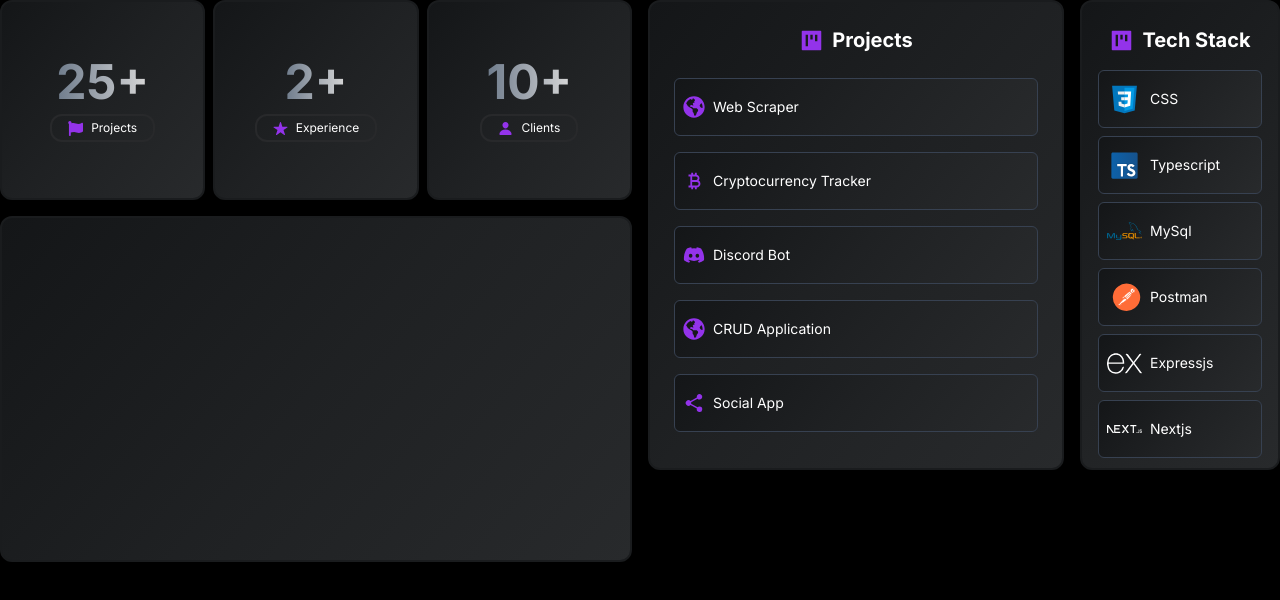
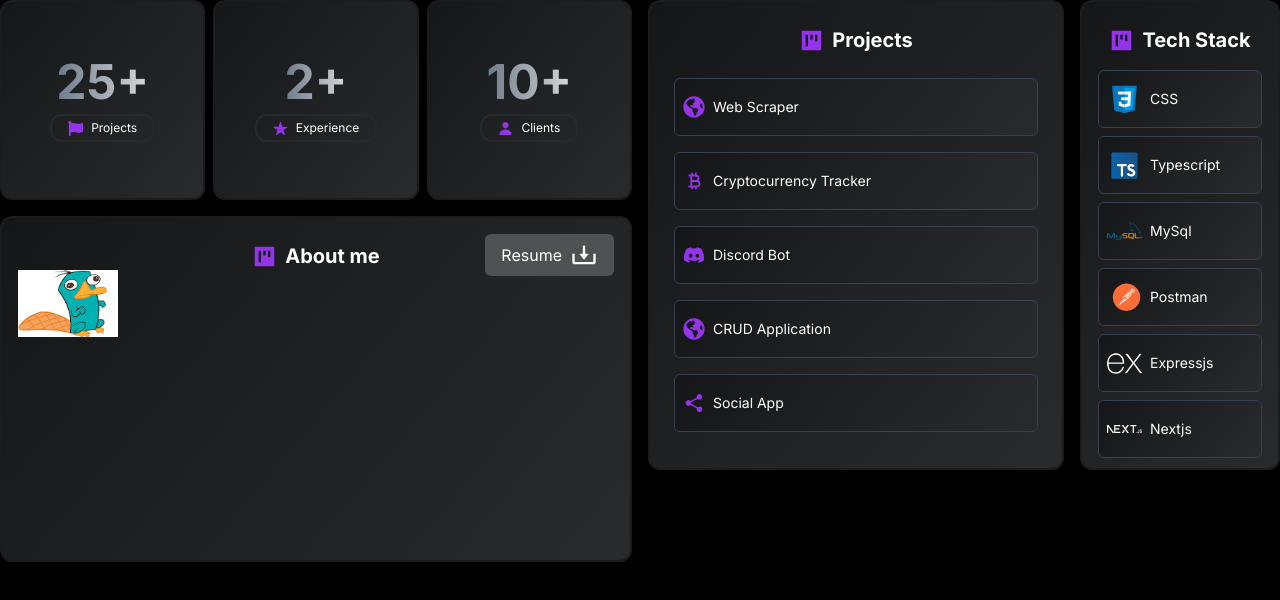
Before and after one commit to TanithFlory/personal-website, a Next.js app: page / in a window 1280 px wide. Shown: the top 600 px of the page. Built offline with nearby package versions, Linux system fonts and the light colour scheme.

Commit message:
Add: personal details, resume download button

```diff
--- a/app/components/PersonalDetails/PersonalDetails.tsx
+++ b/app/components/PersonalDetails/PersonalDetails.tsx
@@ -1,9 +1,25 @@
 import Wrapper from "@/app/utils/Wrapper";
+import Image from "next/image";
+import profilePic from "../../../public/download.png";
+import Title from "@/app/utils/Title";
+import images from "@/app/constants/images";
+import ResumeDownload from "./ResumeDownload";
 
 export default function PersonalDetails() {
   return (
-    <Wrapper className="col-span-3 h-[346px] row-span-2">
-      <div></div>
+    <Wrapper className="col-span-3 h-[346px] row-span-2 px-4 relative">
+      <Title title="About me" icon={images.ProjectsDisplay} />
+      <div>
+        <div>
+          <Image
+            src={profilePic}
+            width={100}
+            height={100}
+            alt="ProfilePicture"
+          />
+        </div>
+        <ResumeDownload />
+      </div>
     </Wrapper>
   );
 }
--- /dev/null
+++ b/app/components/PersonalDetails/ResumeDownload.tsx
@@ -0,0 +1,23 @@
+"use client";
+
+import Download from "@/app/constants/SVG/Download";
+import { useState } from "react";
+
+export default function ResumeDownload() {
+  const [animate, setAnimate] = useState(false);
+  function setAnimation() {
+    setAnimate((prev) => !prev);
+  }
+  return (
+    <div
+      className="absolute right-[16px] top-[16px] h-[42px] bg-[#505152] hover:bg-primary px-4 rounded-md py-2 flex items-center gap-2 cursor-pointer"
+      onMouseEnter={setAnimation}
+      onMouseLeave={setAnimation}
+    >
+      <div>Resume</div>
+      <div>
+        <Download animate={animate} />
+      </div>
+    </div>
+  );
+}
--- /dev/null
+++ b/app/constants/SVG/Download.tsx
@@ -0,0 +1,17 @@
+export default function Download({ animate }: { animate: boolean }) {
+  return (
+    <svg
+      stroke="currentColor"
+      fill="currentColor"
+      strokeWidth="0"
+      viewBox="0 0 24 24"
+      height="1em"
+      width="1em"
+      xmlns="http://www.w3.org/2000/svg"
+      className="h-[28px] w-[28px] "
+    >
+      <path d="m12 16 4-5h-3V4h-2v7H8z" className={`${animate?'downloadAnimation':''}`}></path>
+      <path d="M20 18H4v-7H2v7c0 1.103.897 2 2 2h16c1.103 0 2-.897 2-2v-7h-2v7z"></path>
+    </svg>
+  );
+}
--- a/app/constants/images.tsx
+++ b/app/constants/images.tsx
@@ -1,5 +1,5 @@
 import { FaFlag } from "react-icons/fa";
-import { IoLogoJavascript, IoStar } from "react-icons/io5";
+import { IoStar } from "react-icons/io5";
 import { IoPerson } from "react-icons/io5";
 import { AiFillProject } from "react-icons/ai";
 import { MdCurrencyBitcoin } from "react-icons/md";
--- a/app/globals.css
+++ b/app/globals.css
@@ -23,3 +23,23 @@ body {
   background-clip: text;
   color: transparent;
 }
+
+@keyframes bounce {
+  0%,
+  100% {
+    transform: translateY(0);
+    opacity: 1; /* Element is visible */
+  }
+  50% {
+    transform: translateY(20px);
+    opacity: 1; /* Element is visible */
+  }
+  51% {
+    transform: translateY(-20px);
+    opacity: 0; /* Element is invisible */
+  }
+}
+
+.downloadAnimation {
+  animation: bounce 1.2s ease-in-out infinite;
+}
```
Also changed, not shown: public/download.png (added).
